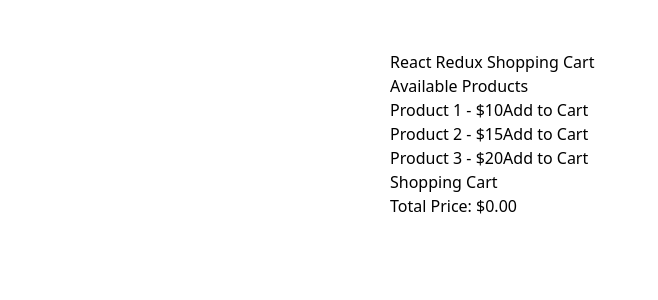
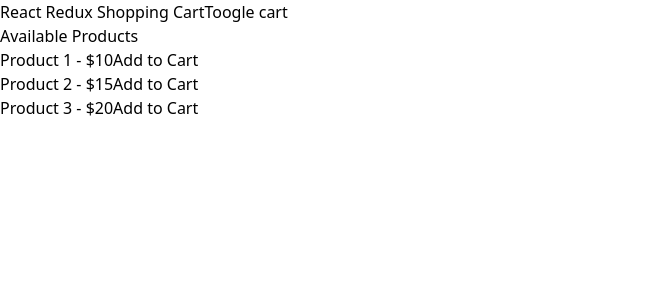
Before and after one commit to kouroshneyestani/react-redux-shopping-cart, a React (Vite) app: page / in a window 1280 px wide. Shown: the top 300 px of the page, without its empty margins (0-658 px from the left). Built offline with nearby package versions, Linux system fonts and the light colour scheme.

Commit message:
update(shopping-cart): refactor visibility management and add internal state handling

```diff
--- a/src/App.css
+++ /dev/null
@@ -1,13 +0,0 @@
-.app {
-    width: 100%;
-    min-height: 100vh;
-    gap: 25px;
-    display: flex;
-    justify-content: center;
-    padding: 50px;
-    overflow-x: hidden;
-}
-.app > div {
-    width: 500px;
-    max-width: 100%;
-}
--- a/src/App.jsx
+++ b/src/App.jsx
@@ -1,16 +1,31 @@
+import { useState } from "react";
+
 import Products from "./components/Products";
-import Cart from "./components/Cart";
-
-import "./App.css";
+import ShoppingCart from "./components/Cart";
 
 function App() {
+    const [isShoppingCartVisible, setIsShoppingCartVisible] = useState(false);
+
+    // Function to toggle the cart visibility
+    const toggleShoppingCart = () => {
+        setIsShoppingCartVisible(!isShoppingCartVisible);
+    };
+
     return (
         <>
             <div className="app">
                 <div>
-                    <h1>React Redux Shopping Cart</h1>
+                    <h1>
+                        React Redux Shopping Cart
+                        <button onClick={toggleShoppingCart}>
+                            Toogle cart
+                        </button>
+                    </h1>
                     <Products />
-                    <Cart />
+                    <ShoppingCart
+                        isVisible={isShoppingCartVisible}
+                        toggleCart={toggleShoppingCart}
+                    />
                 </div>
             </div>
         </>
--- a/src/components/Cart/index.jsx
+++ b/src/components/Cart/index.jsx
@@ -1,3 +1,4 @@
+import { useState } from "react";
 import { useSelector, useDispatch } from "react-redux"; // Import useSelector to read state and useDispatch to send actions
 import {
     removeItem,
@@ -5,7 +6,7 @@
     selectTotalPrice,
 } from "../../features/cart/cartSlice"; // Import actions for cart state
 
-const Cart = () => {
+const Cart = ({ isVisible, toggleCart }) => {
     const dispatch = useDispatch(); // Get the dispatch function to send actions
     const cartItems = useSelector((state) => state.cart.items); // Get the cart items from the Redux store
     const totalPrice = useSelector(selectTotalPrice); // Get the total price from the cart selector
@@ -21,8 +22,25 @@
     };
 
     return (
-        <div>
-            <h2>Shopping Cart</h2>
+        <div
+            className={`w-full h-screen fixed bg-white z-50 overflow-hidden before:top-0 before:left-0 before:bg-stone-900 before:fixed before:w-full before:h-screen before:opacity-10 text-sm ${
+                isVisible
+                    ? "pointer-events-auto"
+                    : "opacity-0 pointer-events-none"
+            }`}
+        >
+            <div
+                className={`w-[340px] max-w-[90%] h-screen top-0 right-0 fixed bg-white overflow-x-hidden transition-all ${
+                    isVisible ? "translate-x-0" : "translate-x-full"
+                }`}
+            >
+                <header className="h-16 flex items-center justify-between px-6 bg-gray-100">
+                    <span className="text-md">Shopping Bag</span>
+                    <button className="w-8 h-8" onClick={toggleCart}>
+                        x
+                    </button>
+                </header>
+                <article className="bg-blue-100 pb-300 overflow-x-auto">
                     <ul>
                         {cartItems.map((item) => (
                             <li key={item.id}>
@@ -32,14 +50,20 @@
                                 </button>
                                 <button
                                     onClick={() =>
-                                handleQuantityChange(item.id, item.quantity + 1)
+                                        handleQuantityChange(
+                                            item.id,
+                                            item.quantity + 1
+                                        )
                                     }
                                 >
                                     Increase Quantity
                                 </button>
                                 <button
                                     onClick={() =>
-                                handleQuantityChange(item.id, item.quantity - 1)
+                                        handleQuantityChange(
+                                            item.id,
+                                            item.quantity - 1
+                                        )
                                     }
                                     disabled={item.quantity <= 1}
                                 >
@@ -48,8 +72,25 @@
                             </li>
                         ))}
                     </ul>
-            {/* Display the total price */}
-            <h3>Total Price: ${totalPrice.toFixed(2)}</h3>
+                </article>
+                <footer className="w-full left-0 bottom-0 absolute flex flex-col gap-4 px-6 py-6">
+                    <div className="flex items-center justify-between">
+                        <span>SUBTOTAL</span>
+                        <div>
+                            <span>$</span>
+                            <span>{totalPrice.toFixed(2)}</span>
+                        </div>
+                    </div>
+                    <div className="flex flex-col gap-2">
+                        <button className="w-full h-10 bg-gray-200 hover:bg-gray-300 flex items-center justify-center">
+                            <span>View Cart</span>
+                        </button>
+                        <button className="w-full h-10 bg-black hover:bg-black flex items-center justify-center text-white">
+                            <span>Checkout</span>
+                        </button>
+                    </div>
+                </footer>
+            </div>
         </div>
     );
 };
```
Lines whose indentation alone changed are shown as unchanged.
